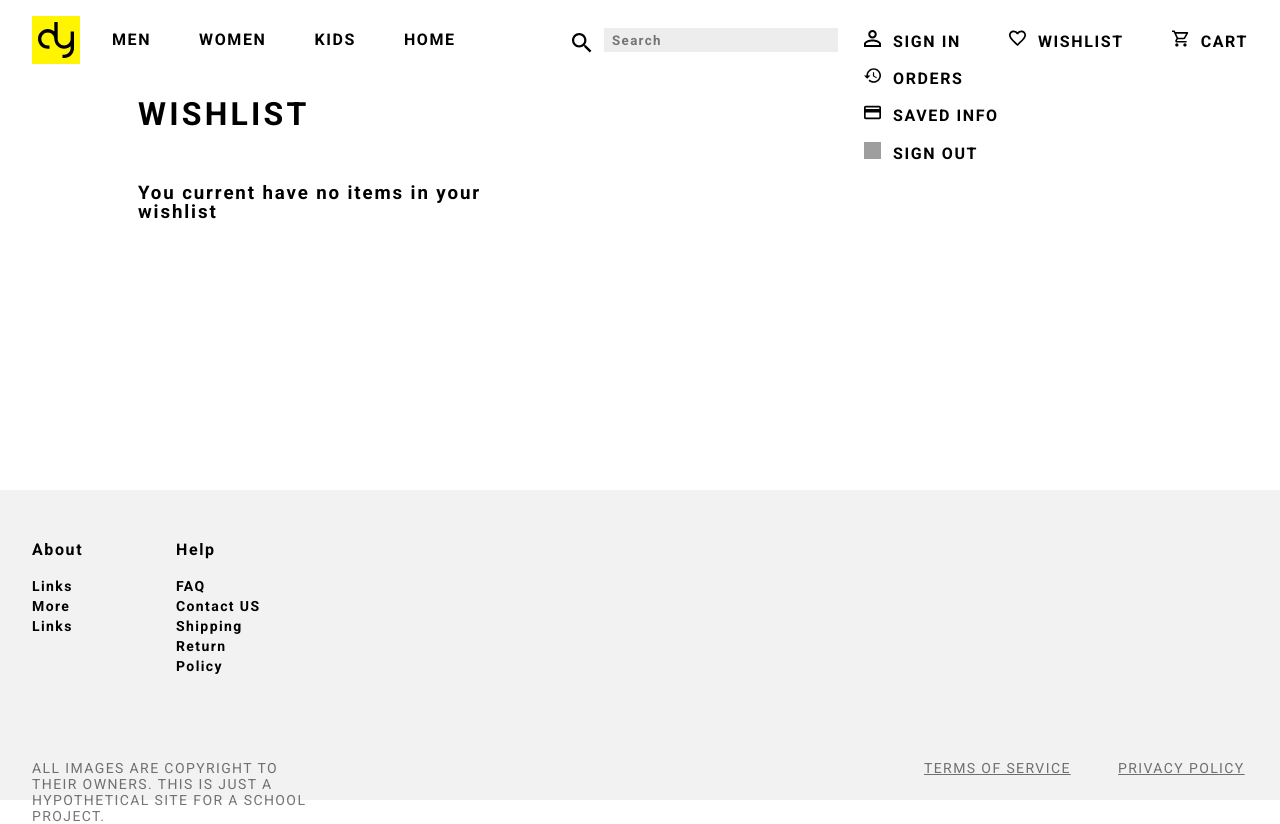
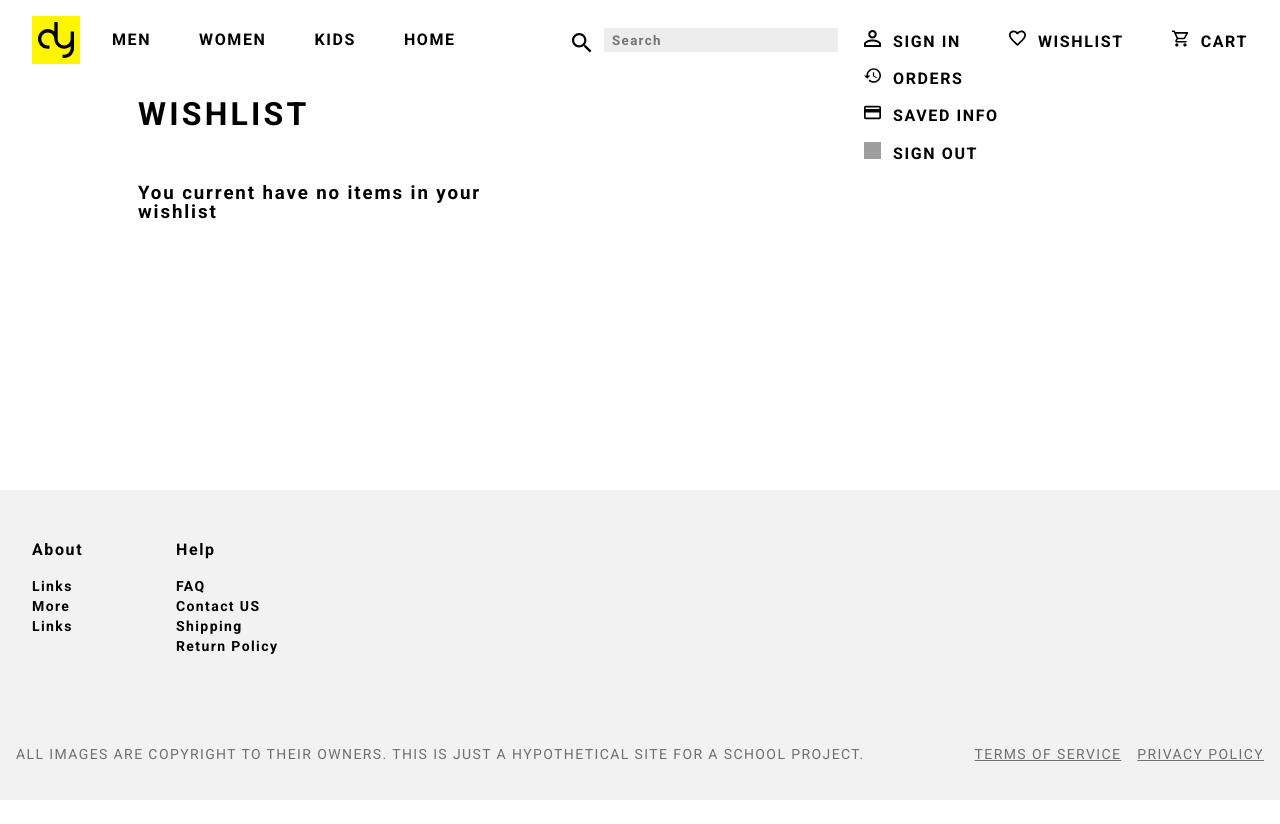
Before and after one commit to AaronE314/CP476-Final-Project, a Next.js app: page /wishlist in a window 1280 px wide. After the commit the page ends 800 px from the top, so only its background shows below. Built offline with nearby package versions, Linux system fonts and the light colour scheme; no server answers; grey boxes are pictures that could not be loaded.

Commit message:
update footer style & add sale price to details

```diff
--- a/components/Footer.jsx
+++ b/components/Footer.jsx
@@ -7,6 +7,7 @@ export class Footer extends React.Component {
     render() {
 
     return <div className={styles.Footer}>
+            <div className={styles.linksWrapper}>
                 <div className={styles.aboutCol}>
                     <div className={styles.titles}><a >About</a><br/></div>
 
@@ -21,9 +22,14 @@ export class Footer extends React.Component {
                     <a href="#">Shipping</a><br/>
                     <a href="#">Return Policy</a><br/>
                 </div>
-            <a className={styles.copyright} href="#">All Images are copyright to their owners. This is just a hypothetical site For a School Project.</a>
+            </div>
+            <div className={styles.bottomLinkWrapper}>
+                <div className={styles.bottomLinks}>
                     <a className={styles.tos} href="#">Terms Of Service</a>
                     <a className={styles.privacyPol} href="#">Privacy Policy</a>
+                </div>
+                <a className={styles.copyright} href="#">All Images are copyright to their owners. This is just a hypothetical site For a School Project.</a>
+            </div>
         </div>;
 
     }
--- a/css/Footer.module.css
+++ b/css/Footer.module.css
@@ -1,13 +1,16 @@
 .Footer {
   position: relative;
-  height: 310px;
   width: 100%;
+  min-height: 310px;
   left: 0%;
   right: 0%;
   bottom: 0px;
 
   background: rgba(0, 0, 0, 0.05);
-  display: inline-flex;
+}
+
+.linksWrapper {
+  display: flex;
 }
 .aboutCol {
   width: 72px;
@@ -25,7 +28,7 @@
   font-weight: normal;
   font-size: 14px;
   line-height: 19px;
-  width: 86px;
+  width: 110px;
   margin: 48px 0px 0px 72px;
 }
 .titles {
@@ -37,59 +40,44 @@
   line-height: 22px;
 }
 .copyright {
-  position: absolute;
-  width: 293px;
-  height: 16px;
-  left: 32px;
-  bottom: 24px;
-
   font-family: "Roboto";
   font-style: normal;
   font-weight: normal;
   font-size: 14px;
-  line-height: 16px;
+  line-height: 1.5em;
   letter-spacing: 0.1em;
   text-transform: uppercase;
 
   color: rgba(0, 0, 0, 0.54);
 }
-.tos {
-  position: absolute;
-  width: 150px;
-  height: 16px;
-  right: 206px;
-  bottom: 24px;
-
+.tos, .privacyPol {
   font-family: "Roboto";
   font-style: normal;
   font-weight: normal;
   font-size: 14px;
-  line-height: 16px;
+  line-height: 1.5em;
   letter-spacing: 0.1em;
   text-decoration-line: underline;
   text-transform: uppercase;
+  padding-left: 16px;
 
   color: rgba(0, 0, 0, 0.54);
 }
 
-.privacyPol {
-  position: absolute;
-  width: 130px;
-  height: 16px;
-  right: 32px;
-  bottom: 24px;
+.bottomLinkWrapper {
+  display: flex;
+  flex-direction: row-reverse;
+  justify-content: space-between;
+  margin-top: 72px;
+  padding: 16px;
+}
 
-  font-family: "Roboto";
-  font-style: normal;
-  font-weight: normal;
-  font-size: 14px;
-  line-height: 16px;
-  letter-spacing: 0.1em;
-  text-decoration-line: underline;
-  text-transform: uppercase;
+.bottomLinks {
+  display: flex;
+  justify-content: space-between;
+}
 
-  color: rgba(0, 0, 0, 0.54);
-}
+
 
 @media only screen and (max-width: 716px) {
     .copyright {
@@ -110,4 +98,17 @@
     .aboutCol {
         margin-left: 16px;
     }
+
+    .bottomLinkWrapper {
+      flex-direction: column;
+    }
+
+    .bottomLinks {
+      margin-bottom: 16px;
+      justify-content: space-between;
+    }
+
+    .tos, .privacyPol {
+      padding-left: 0px;
+    }
 }
--- a/css/ItemDisplayBox.module.css
+++ b/css/ItemDisplayBox.module.css
@@ -14,7 +14,7 @@
 }
 
 .img {
-    object-fit: contain;
+    object-fit: cover;
     width: 100%;
     height: 100%;
     cursor: pointer;
@@ -78,7 +78,6 @@
     .DisplayImage {
         height: auto;
         min-height: 467px;
-        object-fit: contain;
     }
 }
 
```
Also changed, not shown: pages/productDetail.js (+17 -1 lines). Lines whose indentation alone changed are shown as unchanged.
